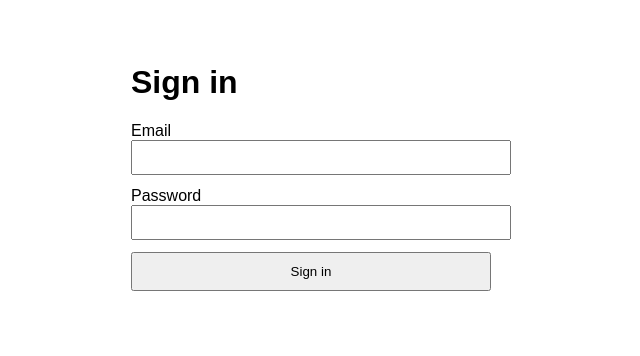
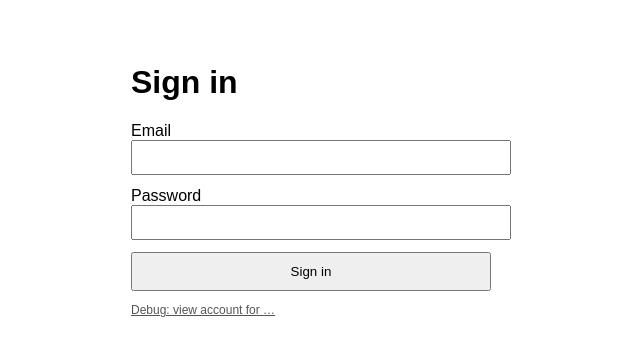
Before and after one commit to dheeman-p/student-management-system-fe, a React (Vite) app: page /login in a window 1280 px wide. Shown: the top 356 px of the page, without its empty margins (329-969 px from the left). Built offline with nearby package versions, Linux system fonts and the light colour scheme; no server answers.

Commit message:
feat(admin): add debug user-by-id endpoint and link from login

```diff
--- a/src/api/client.ts
+++ b/src/api/client.ts
@@ -1,6 +1,6 @@
 import { getToken, clearToken } from '../auth/session';
 
-const BASE_URL = import.meta.env.VITE_API_URL ?? 'http://localhost:3000';
+export const BASE_URL = import.meta.env.VITE_API_URL ?? 'http://localhost:3000';
 
 export type Role = 'ADMIN' | 'TEACHER' | 'STUDENT';
 
--- a/src/pages/Login.tsx
+++ b/src/pages/Login.tsx
@@ -1,6 +1,6 @@
 import { FormEvent, useState } from 'react';
 import { useNavigate } from 'react-router-dom';
-import { api, ApiError } from '../api/client';
+import { api, ApiError, BASE_URL } from '../api/client';
 import { setToken, clearToken } from '../auth/session';
 
 export default function Login() {
@@ -43,6 +43,8 @@ export default function Login() {
     }
   }
 
+  const debugUserUrl = `${BASE_URL}/api/admin/users/${encodeURIComponent(email)}`;
+
   return (
     <main style={{ maxWidth: 360, margin: '4rem auto', fontFamily: 'sans-serif' }}>
       <h1>Sign in</h1>
@@ -76,6 +78,14 @@ export default function Login() {
           {loading ? 'Signing in…' : 'Sign in'}
         </button>
       </form>
+      <a
+        href={debugUserUrl}
+        target="_blank"
+        rel="noopener noreferrer"
+        style={{ display: 'block', marginTop: 12, fontSize: 12, color: '#555' }}
+      >
+        Debug: view account for {email || '…'}
+      </a>
     </main>
   );
 }
```
